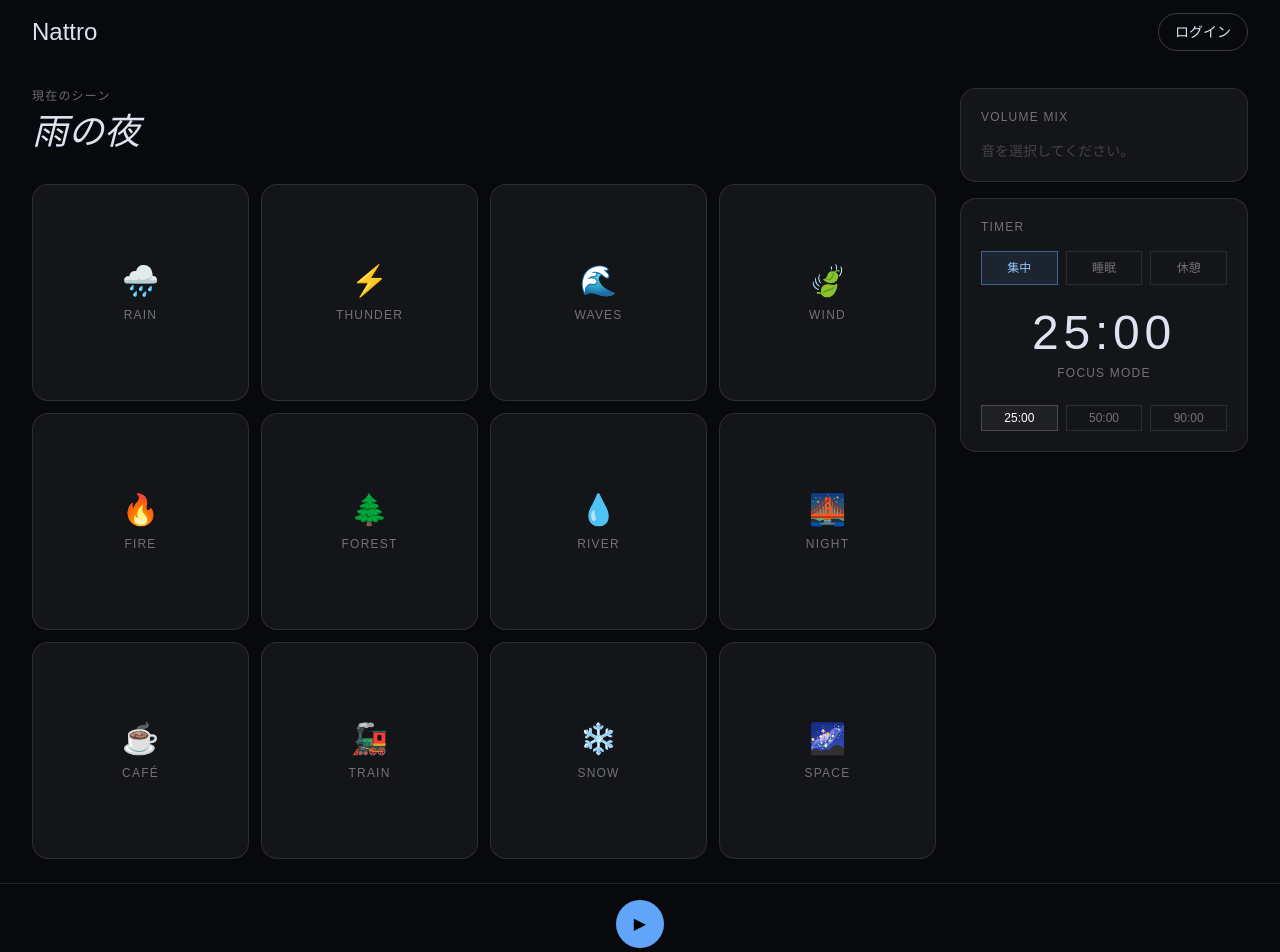
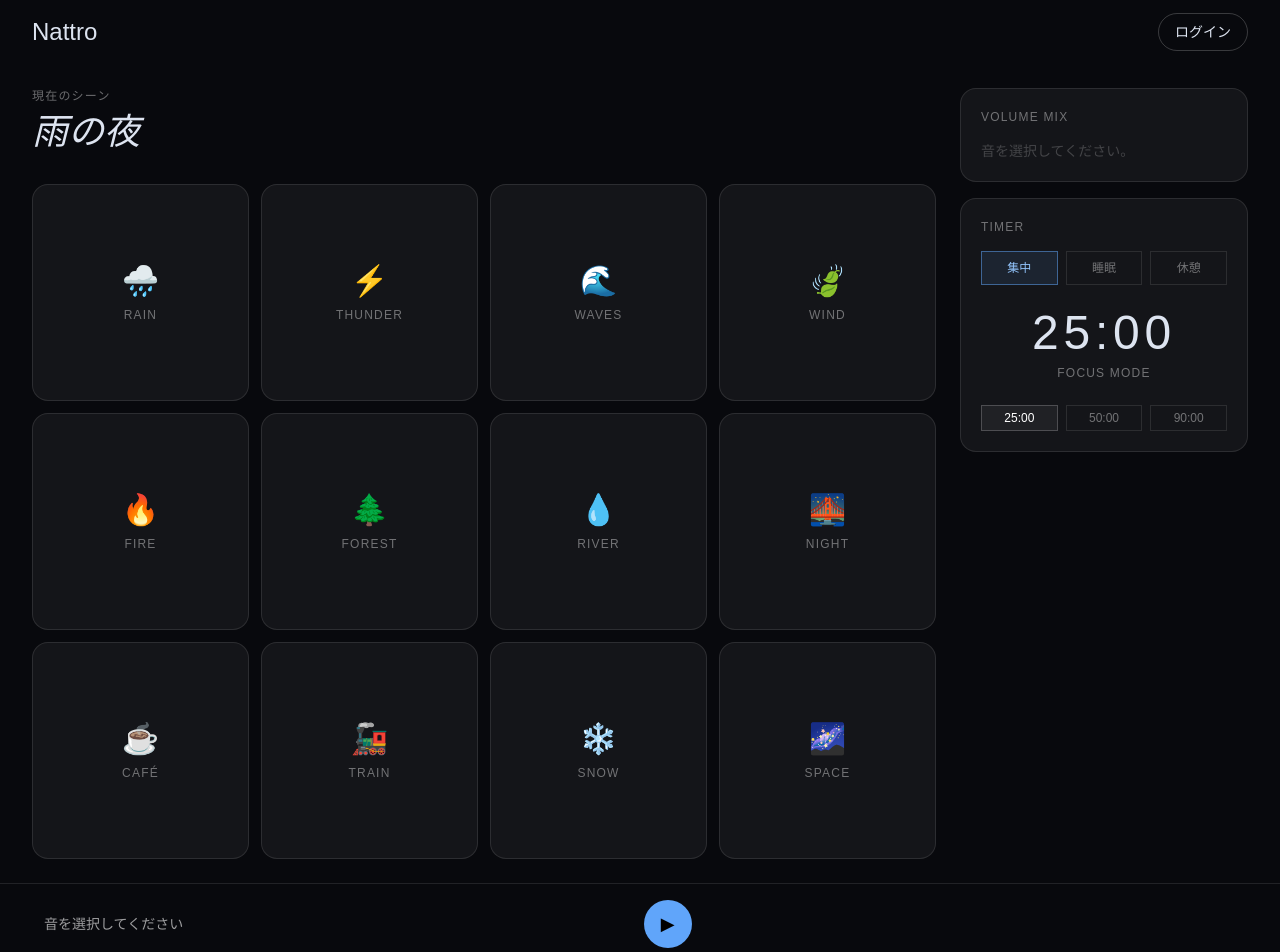
Before and after one commit to baba-yhuki/nattro, a Next.js app: page / in a window 1280 px wide. Shown: the top 952 px of the page. Built offline with nearby package versions, Linux system fonts and the light colour scheme.

Commit message:
BottomBarの実装

```diff
--- /dev/null
+++ b/app/components/features/BottomBar.tsx
@@ -0,0 +1,44 @@
+import { Sound } from "@/types/sound"
+
+
+type Props = {
+  sounds: Sound[]
+  activeSounds: string[]
+  isPlaying: boolean
+  onTogglePlay: () => void
+}
+
+export default function BottomBar({ sounds, activeSounds, isPlaying, onTogglePlay }: Props) {
+  const activeSoundList = sounds.filter((s) => activeSounds.includes(s.id))
+  return (
+    <div className="h-20 border-t border-white/10 flex items-center justify-between px-8">
+
+      {/* 左：再生中のサウンド一覧 */}
+      <div className="flex items-center gap-3">
+        <div className="flex gap-1">
+          {/* 再生中のサウンドの絵文字を並べる */}
+          {activeSoundList.map((sound) => (
+            <span key={sound.id} className="text-lg">{sound.emoji}</span>
+          ))}
+        </div>
+        <p className="text-sm text-white/60">
+          {/* 再生中のサウンド数を表示 "3 sounds playing" */}
+          {activeSoundList.length > 0 ? `${activeSoundList.length} sounds playing` : "音を選択してください"}
+        </p>
+      </div>
+
+      {/* 中央：再生・停止ボタン */}
+      <button
+        onClick={onTogglePlay}
+        className="w-12 h-12 rounded-full bg-blue-400 flex items-center justify-center text-black text-lg transition-all hover:scale-105"
+      >
+        {/* isPlayingがtrueなら"⏸"、falseなら"▶" */}
+        {isPlaying ? "⏸" : "▶"}
+      </button>
+
+      {/* 右：余白（将来的に機能追加予定） */}
+      <div className="w-24" />
+
+    </div >
+  )
+}
--- a/app/page.tsx
+++ b/app/page.tsx
@@ -3,6 +3,7 @@ import { useState } from "react"
 import SoundGrid from "./components/features/SoundGrid"
 import VolumePanel from "./components/features/VolumePanel"
 import TimerPanel from "./components/features/TimerPanel"
+import BottomBar from "./components/features/BottomBar"
 
 const sounds = [
   { id: "rain", emoji: "🌧️", label: "Rain", name: "雨" },
@@ -22,6 +23,7 @@ const sounds = [
 
 export default function Home() {
   const [activeSounds, setActiveSounds] = useState<string[]>([])
+  const [isPlaying, setIsPlaying] = useState(false)
 
   const toggleSound = (id: string) => {
     setActiveSounds((prev) =>
@@ -29,6 +31,10 @@ export default function Home() {
         ? prev.filter((s) => s !== id)
         : [...prev, id]
     )
+  }
+
+  const onTogglePlay = () => {
+    setIsPlaying((prev) => !prev)
   }
 
   return (
@@ -62,11 +68,7 @@ export default function Home() {
       </main>
 
       {/* ボトムバー */}
-      <div className="h-20 border-t border-white/10 flex items-center justify-center px-8">
-        <button className="w-12 h-12 rounded-full bg-blue-400 flex items-center justify-center text-black">
-          ▶
-        </button>
-      </div>
+      <BottomBar sounds={sounds} activeSounds={activeSounds} isPlaying={isPlaying} onTogglePlay={onTogglePlay} />
 
     </div>
   )
--- /dev/null
+++ b/types/sound.ts
@@ -0,0 +1,6 @@
+export type Sound = {
+  id: string
+  emoji: string
+  label: string
+  name: string
+}
```
Also changed, not shown: app/components/features/SoundGrid.tsx (+1 -7 lines), app/components/features/VolumePanel.tsx (+1 -6 lines).
